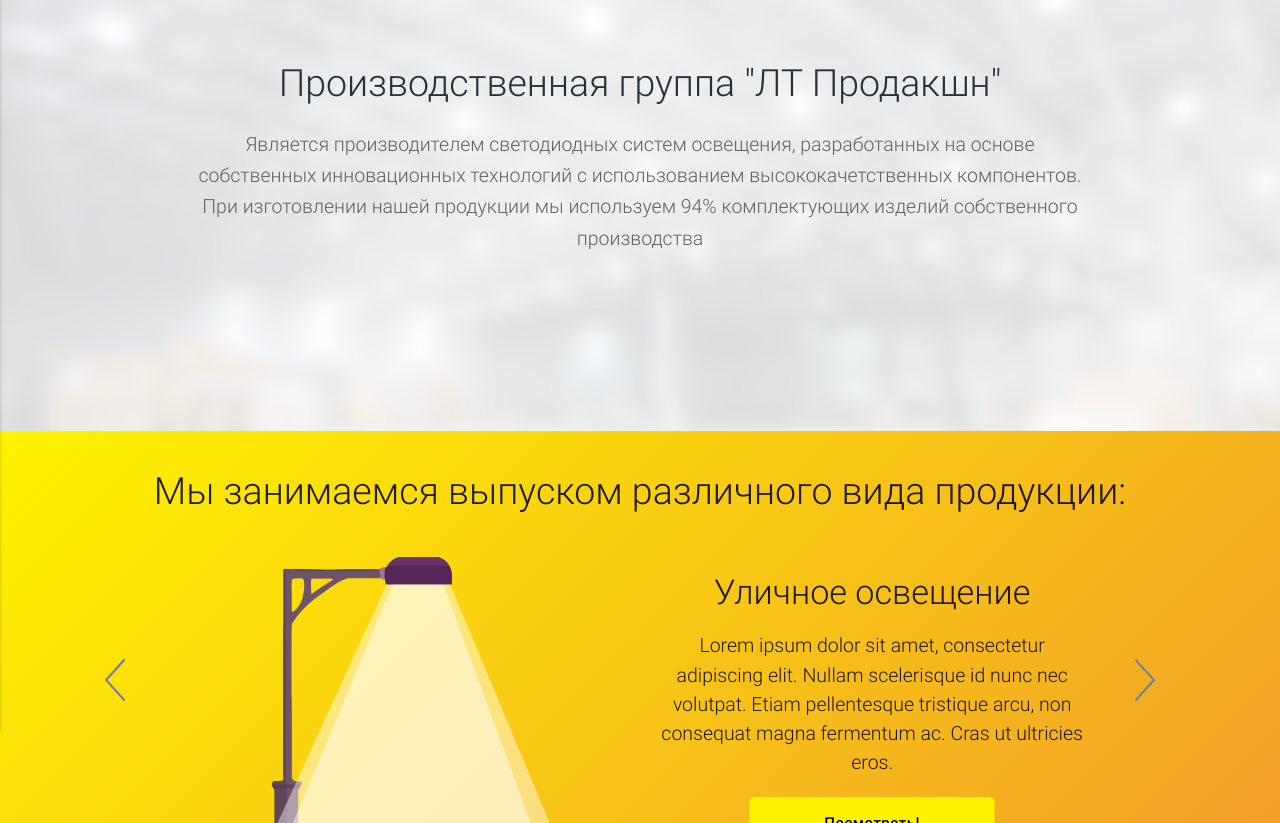
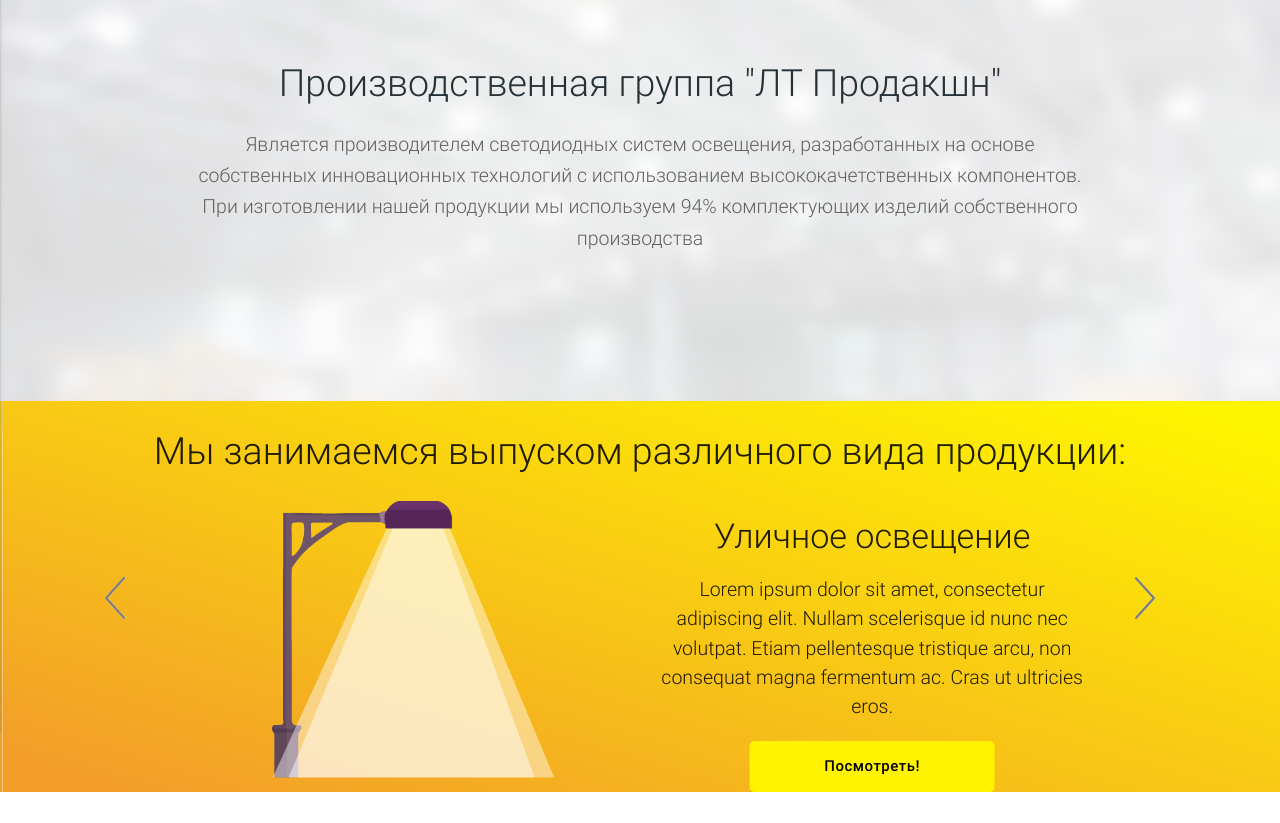
Before and after one commit to iliyaking46/lt-production-layout, a plain HTML site: page index.html in a window 1280 px wide. Shown: the part 129-952 px from the top of the page. Drawn offline with nearby package versions, Linux system fonts and the light colour scheme.

Commit message:
сделал слайдер с бэкграундом

```diff
--- a/css/style.css
+++ b/css/style.css
@@ -143,7 +143,7 @@
 .main-banner{
 	position: relative;
 	bottom: 90px;
-	margin-bottom: -90px;
+	margin-bottom: -120px;
 	min-height: 70vh;
 	z-index: -1;
 }
@@ -177,13 +177,27 @@
 .mainpage-slider {
 	position: relative;
   width: 100%;
-	padding-top: 10px;
+/*	padding-top: 10px;*/
 	background: rgb(255,244,0);
 	background: -moz-linear-gradient(-45deg, rgba(255,244,0,1) 0%, rgba(242,158,41,1) 100%); /* FF3.6-15 */
 	background: -webkit-linear-gradient(-45deg, rgba(255,244,0,1) 0%,rgba(242,158,41,1) 100%);
-
 	background: linear-gradient(135deg, rgba(255,244,0,1) 0%,rgba(242,158,41,1) 100%);
-
+	background: none;
+}
+.mainpage-slider .item{
+	padding-top: 100px;
+}
+.mainpage-slider .owl-item:nth-child(2n+1) .item{
+	background: rgb(255,244,0);
+	background: -moz-linear-gradient(-45deg, rgba(255,244,0,1) 5%, rgba(242,158,41,1) 95%); /* FF3.6-15 */
+	background: -webkit-linear-gradient(-45deg, rgba(255,244,0,1) 5%,rgba(242,158,41,1) 95%);
+	background: linear-gradient(to right bottom, rgba(255,244,0,1) 5%,rgba(242,158,41,1) 95%);
+}
+.mainpage-slider .owl-item:nth-child(2n) .item{
+	background: rgb(255,244,0);
+	background: -moz-linear-gradient(225deg, rgba(255,244,0,1) 5%, rgba(242,158,41,1) 95%); /* FF3.6-15 */
+	background: -webkit-linear-gradient(225deg, rgba(255,244,0,1) 5%,rgba(242,158,41,1) 95%);
+	background: linear-gradient(to left bottom, rgba(255,244,0,1) 5%,rgba(242,158,41,1) 95%);
 }
 .owl-nav [class*='owl-']{
 	position: absolute;
@@ -202,7 +216,7 @@
 
 .owl-nav [class*='owl-'] img{
 	position: absolute;
-	top: 35%;
+	top: 45%;
 	right: 50%;
 
 }
@@ -249,6 +263,10 @@
 	margin: 0;
 }
 .slider__title{
+	position: absolute;
+	z-index: 2;
+	text-align: center;
+	width: 100%;
 	font-size: 2.5rem;
 	margin: 2rem 0 3rem;
 }
@@ -274,7 +292,7 @@
 }
 @media (max-width: 600px) {
 	.slider__title{
-		font-size: 2rem;
+		font-size: 1.9rem;
 		margin: 1rem 0 1rem;
 	}
 	.slider__info h4{
--- a/index.html
+++ b/index.html
@@ -53,7 +53,7 @@
   </div>
 
 	<div class="mainpage-slider">
-		<h1 class="slider__title center">Мы занимаемся выпуском различного вида продукции:</h1>
+		<h1 class="slider__title">Мы занимаемся выпуском различного вида продукции:</h1>
 		<div id="main-slider" class="owl-carousel">
 			<div class="item">
 				<div class="container">
```
